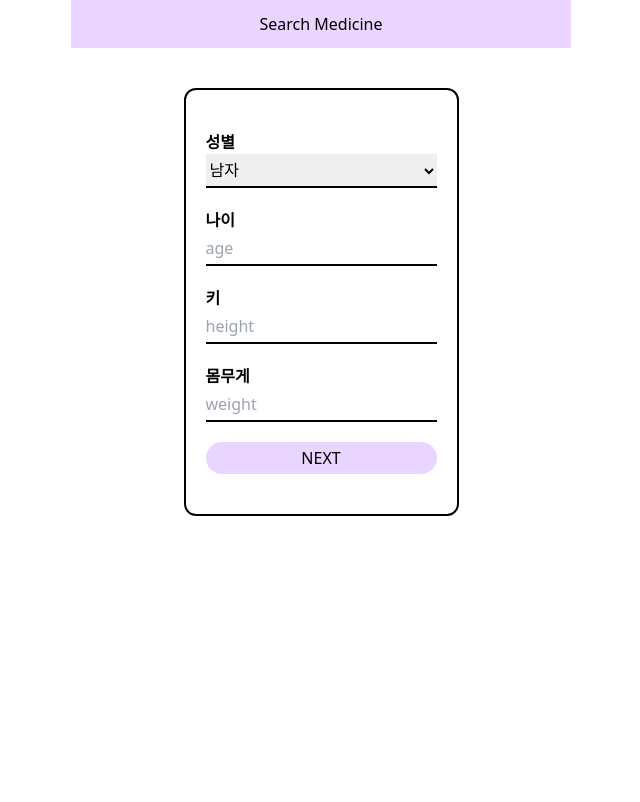
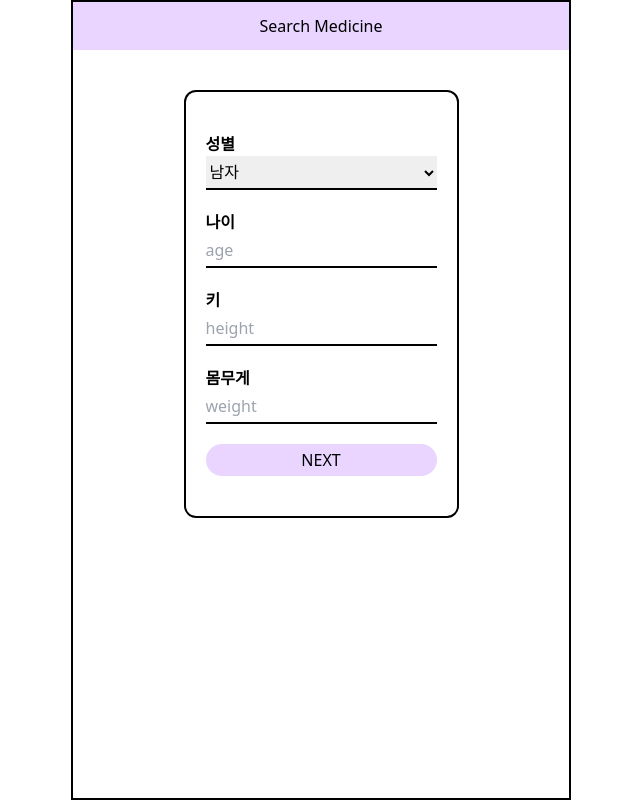
Before and after one commit to yunchan312/Medicine, a React (Create React App) app: page / in a window 1280 px wide. Shown: the whole page, without its empty margins (319-959 px from the left). Built offline with nearby package versions, Linux system fonts and the light colour scheme; the HTML template or start-up script is replaced by a standard one.

Commit message:
fix: css outline

```diff
--- a/src/App.js
+++ b/src/App.js
@@ -27,7 +27,7 @@ function App() {
   ]);
   return (
     <div className="w-[100vw] h-[100vh] flex justify-center">
-      <div className="w-[500px]">
+      <div className="w-[500px] border-2 border-black ">
         <RouterProvider router={router} />
       </div>
     </div>
```
